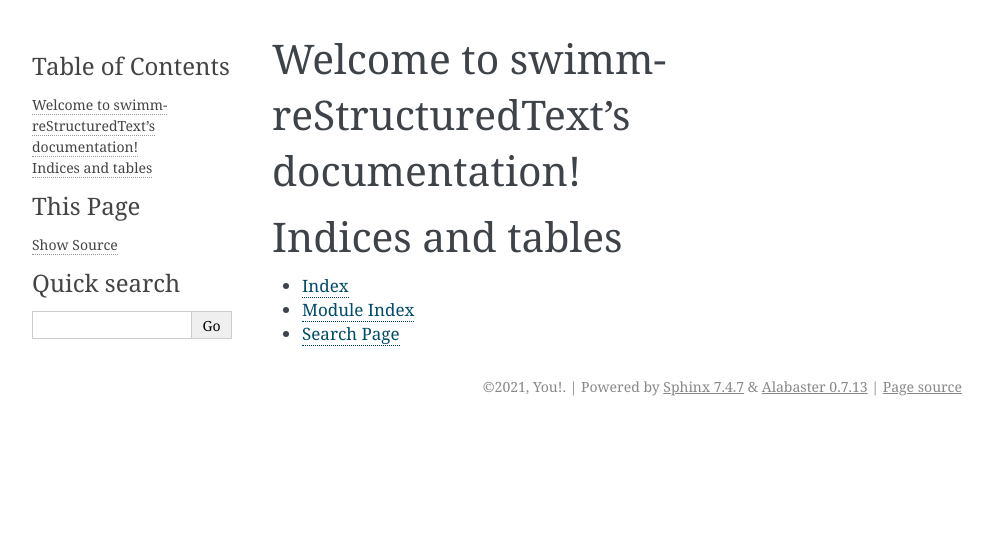
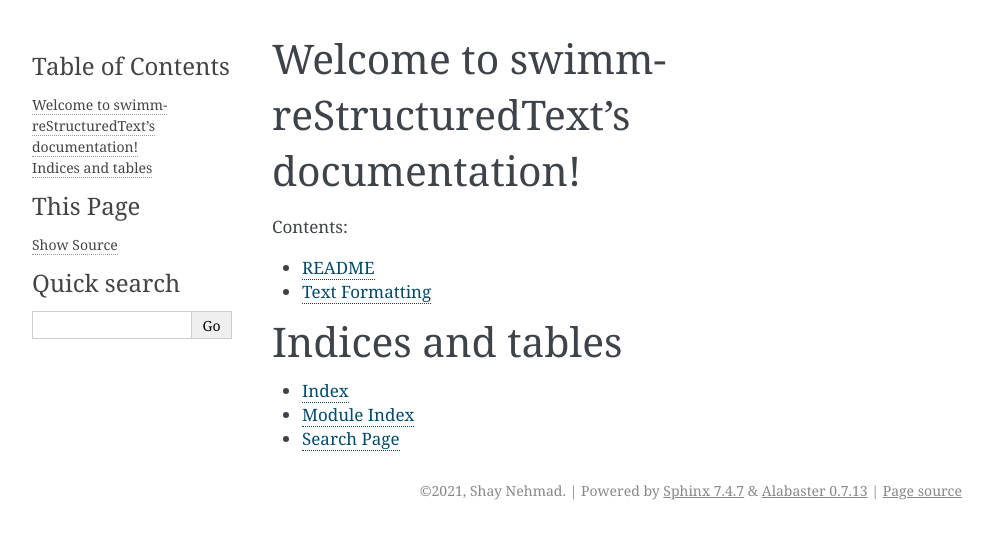
Before and after one commit to TheCoreMan/swimm-reStructuredText, a Sphinx documentation site: the page built from docs/index.rst, in a window 1280 px wide. Shown: the top 539 px of the page, without its empty margins (148-1141 px from the left). Built offline with Sphinx 7.4.7, drawn with Linux system fonts in a browser that asks for light colours.

Commit message:
Moved to ReST in the readme, added toctree, added first unit page

```diff
--- a/README.md
+++ b/README.rst
@@ -1,2 +1,5 @@
-# swimm-reStructuredText
+======
+README
+======
+
 Learn writing ReST documentation with using swimm!
--- /dev/null
+++ b/docs/README.rst
@@ -0,0 +1 @@
+.. include:: ../README.rst
--- a/docs/conf.py
+++ b/docs/conf.py
@@ -18,8 +18,8 @@
 # -- Project information -----------------------------------------------------
 
 project = 'swimm-reStructuredText'
-copyright = '2021, You!'
-author = 'You!'
+copyright = '2021, Shay Nehmad'
+author = 'Shay Nehmad'
 
 
 # -- General configuration ---------------------------------------------------
--- a/docs/index.rst
+++ b/docs/index.rst
@@ -7,10 +7,11 @@
 ==================================================
 
 .. toctree::
+   :glob:
    :maxdepth: 2
    :caption: Contents:
 
-
+   **
 
 Indices and tables
 ==================
```
Also changed, not shown: docs/units/text_formatting.rst (added, +9 -0 lines), 1 other file.
